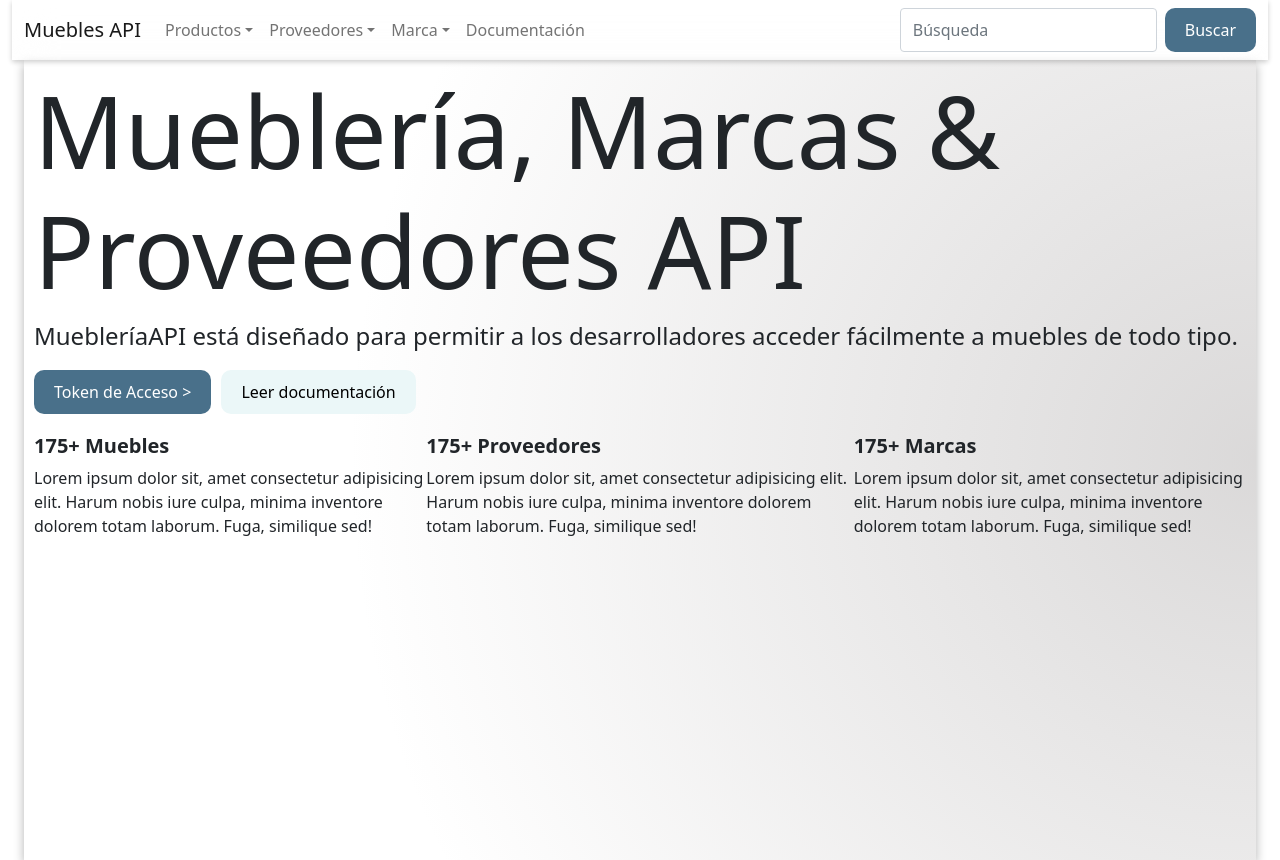
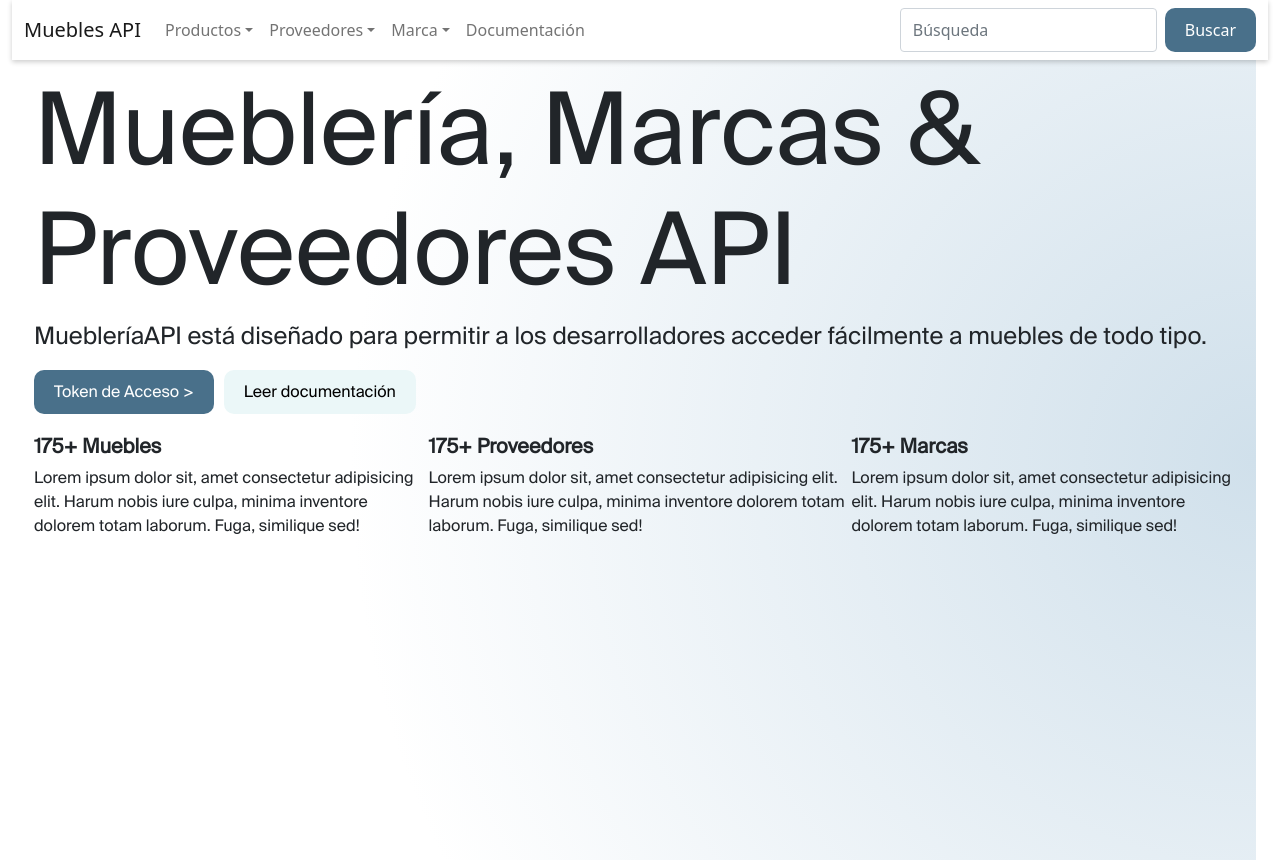
Before and after one commit to Gibbigon69/muebleria, an Angular app: page / in a window 1280 px wide. Built offline with nearby package versions, Linux system fonts and the light colour scheme.

Commit message:
adding fonts

```diff
--- a/src/app/Components/inicio/inicio.component.css
+++ b/src/app/Components/inicio/inicio.component.css
@@ -1,9 +1,16 @@
+
+@font-face {
+    font-family: "FuentePrincipal";
+    src: url('../../../assets/fonts/fonnts.com-Suisse_Intl_Regular.ttf');
+}
+
+
 .contenedor--principal{
+    font-family: "FuentePrincipal";
     background:
-    radial-gradient(circle at right center, rgba(182, 179, 179, 0.5) 0%, rgba(231, 226, 226, 0) 70%),
+    radial-gradient(circle at right center, #d0e0eb 0%, rgba(231, 226, 226, 0) 70%),
     #ffffff;
     background-size: cover;
-    box-shadow: 0px 4px 10px rgba(0, 0, 0, 0.3);
     background-position: center;
     padding: 10px;
     height: 100vh;
```
Also changed, not shown: src/assets/fonts/fonnts.com-Suisse_Intl_Regular.ttf (added).
